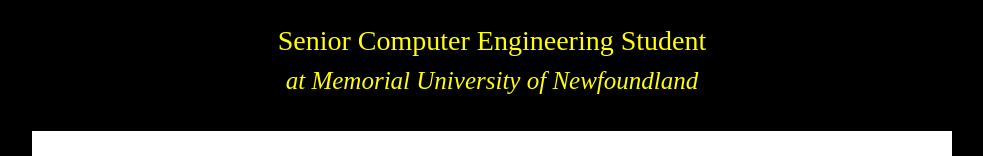
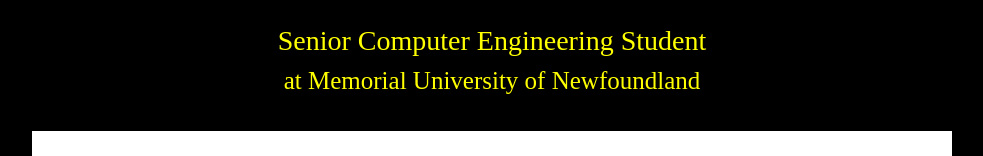
Before and after one commit to aryasalwan/aryasalwan.github.io, a plain HTML site: page index.html in a window 1280 px wide. Shown: the part 230-386 px from the top of the page, without its empty margins (148-1131 px from the left). Drawn offline with nearby package versions, Linux system fonts and the light colour scheme; a web font is replaced by a local one.

Commit message:
fixed italic issue

```diff
--- a/index.html
+++ b/index.html
@@ -55,7 +55,7 @@
     <!-- Text Content -->
     <h1 style="font-family: 'Times New Roman'; font-size: 110px; color: white;" ><strong>Arya Salwan</strong></h1>
     <h3 style="font-family: 'monoscope'; color: yellow;">Senior Computer Engineering Student</h2>
-    <h2 style="font-family: 'monoscope'; color: yellow;"> at Memorial University of Newfoundland</h5>
+    <h2 style="font-family: 'monoscope'; color: yellow; font-style: normal;"> at Memorial University of Newfoundland</h5>
     <br>
     <!-- Left Image -->
     <img class="img-fluid"style="float: center; margin-right: 10px;" height="300" auto="" width:="" src="images/pic1.jpeg">
```
